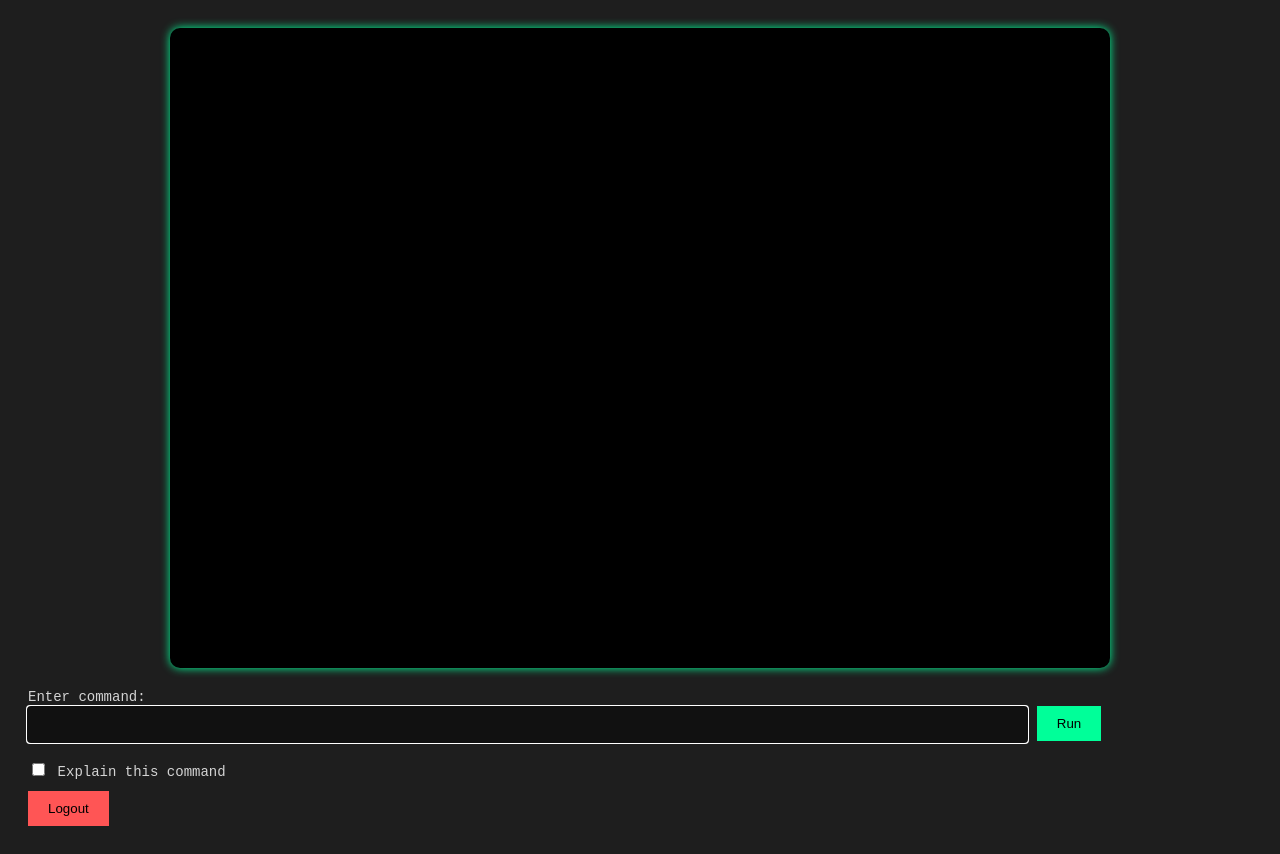
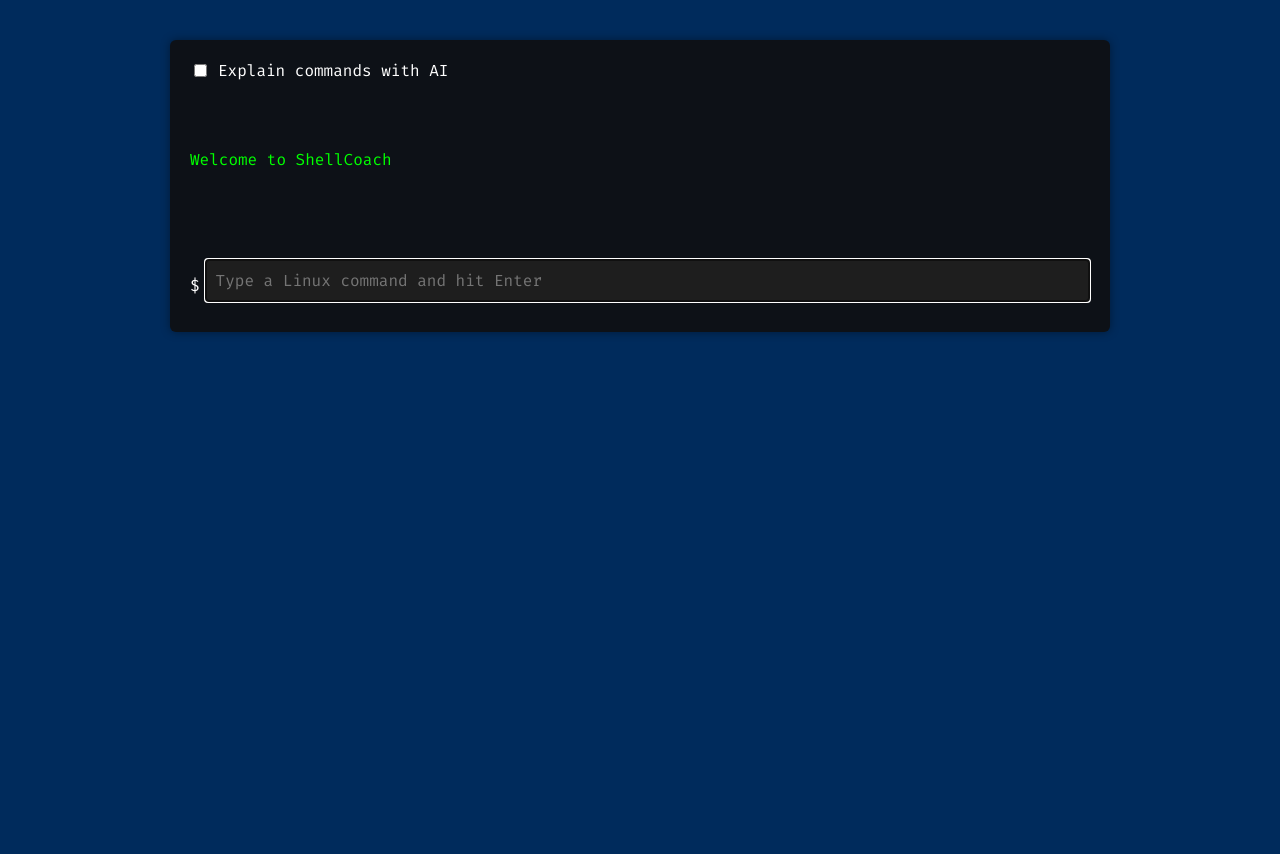
Before and after one commit to KernelPlusAcademy/ShellCoach_Pro_MillionDollarBuld, a Flask app: page /dashboard in a window 1280 px wide. After the commit the page ends 334 px from the top, so only its background shows below. Run offline with Flask 3, Linux system fonts and the light colour scheme; the visitor is signed in with stand-in values (Sample User, id 1).

Commit message:
dashboard.html

```diff
--- a/templates/dashboard.html
+++ b/templates/dashboard.html
@@ -1,79 +1,93 @@
 <!DOCTYPE html>
 <html lang="en">
 <head>
-    <meta charset="UTF-8">
-    <title>ShellCoach Dashboard</title>
+  <meta charset="UTF-8" />
+  <title>ShellCoach Terminal</title>
+  <link rel="stylesheet" href="https://fonts.googleapis.com/css2?family=Fira+Code&display=swap">
   <style>
     body {
+      margin: 0;
+      padding: 0;
+      background-color: #002b5c; /* Kernel+ navy */
+      font-family: 'Fira Code', monospace;
+      color: #00FF00;
+    }
+    .terminal-container {
+      background-color: #0d1117;
+      width: 90%;
+      max-width: 900px;
+      margin: 40px auto;
+      padding: 20px;
+      border-radius: 6px;
+      box-shadow: 0 0 10px rgba(0,0,0,0.4);
+    }
+    .checkbox-label {
+      color: white;
+      font-family: 'Fira Code', monospace;
+      display: flex;
+      align-items: center;
+      margin-bottom: 10px;
+    }
+    .output {
+      white-space: pre-wrap;
+      color: #00ff00;
+      margin-bottom: 10px;
+    }
+    .explanation {
+      background-color: #1c1c1c;
+      color: #ffcc00;
+      padding: 10px;
+      border-radius: 4px;
+      font-size: 0.9em;
+      margin-top: 10px;
+    }
+    input[type="text"] {
+      width: 100%;
+      padding: 10px;
       background-color: #1e1e1e;
-            color: #d4d4d4;
-            font-family: "Courier New", Courier, monospace;
-            padding: 20px;
-        }
-        .terminal {
-            width: 100%;
-            max-width: 900px;
-            margin: auto;
-            background-color: #000;
-            padding: 20px;
-            border-radius: 10px;
-            box-shadow: 0 0 10px #00ff99;
-            overflow-y: auto;
-            height: 600px;
+      color: white;
+      border: 1px solid #444;
+      font-family: 'Fira Code', monospace;
+      font-size: 1em;
+      margin-bottom: 10px;
     }
     .prompt {
-            color: #00ff99;
+      color: white;
     }
-        .output, .explanation {
-            margin-left: 15px;
-            white-space: pre-wrap;
+    .command-line {
+      display: flex;
+      align-items: center;
     }
-        .form-container {
-            margin-top: 20px;
-        }
-        input[type="text"] {
-            width: 80%;
-            background-color: #111;
-            color: #d4d4d4;
-            border: none;
-            padding: 10px;
-            font-family: "Courier New", Courier, monospace;
-        }
-        input[type="submit"] {
-            background-color: #00ff99;
-            color: #000;
-            border: none;
-            padding: 10px 20px;
-            cursor: pointer;
-        }
-        label {
-            font-size: 14px;
+    .command-line span {
+      margin-right: 5px;
     }
   </style>
 </head>
 <body>
-    <div class="terminal">
-        {% for prompt, output, explanation in terminal_history %}
-            <div><span class="prompt">{{ prompt }}</span></div>
-            <div class="output">{{ output }}</div>
-            {% if explanation %}
-                <div class="explanation"><strong>💡 Explanation:</strong> {{ explanation }}</div>
+  <div class="terminal-container">
+    <label class="checkbox-label">
+      <input type="checkbox" id="explainToggle" name="explain" {% if explanation %}checked{% endif %}>
+      <span style="margin-left: 8px;">Explain commands with AI</span>
+    </label>
+
+    <div class="output">
+      <p>Welcome to ShellCoach</p>
+      {% if output %}
+        <pre>{{ output }}</pre>
       {% endif %}
-            <hr style="border: 0; border-top: 1px dashed #555;">
-        {% endfor %}
     </div>
 
-    <div class="form-container">
+    {% if explanation %}
+    <div class="explanation">
+      <strong>Explanation:</strong> {{ explanation }}
+    </div>
+    {% endif %}
+
     <form method="POST">
-            <label for="command">Enter command:</label><br>
-            <input type="text" name="command" id="command" autofocus required>
-            <input type="submit" value="Run">
-            <br><br>
-            <input type="checkbox" name="show_explanation" id="show_explanation">
-            <label for="show_explanation">Explain this command</label>
-        </form>
-        <form method="GET" action="/logout" style="margin-top: 10px;">
-            <input type="submit" value="Logout" style="background-color: #ff5555;">
+      <div class="command-line">
+        <span class="prompt">$</span>
+        <input type="text" name="command" autofocus autocomplete="off" placeholder="Type a Linux command and hit Enter" />
+      </div>
     </form>
   </div>
 </body>
```
Lines whose indentation alone changed are shown as unchanged.
